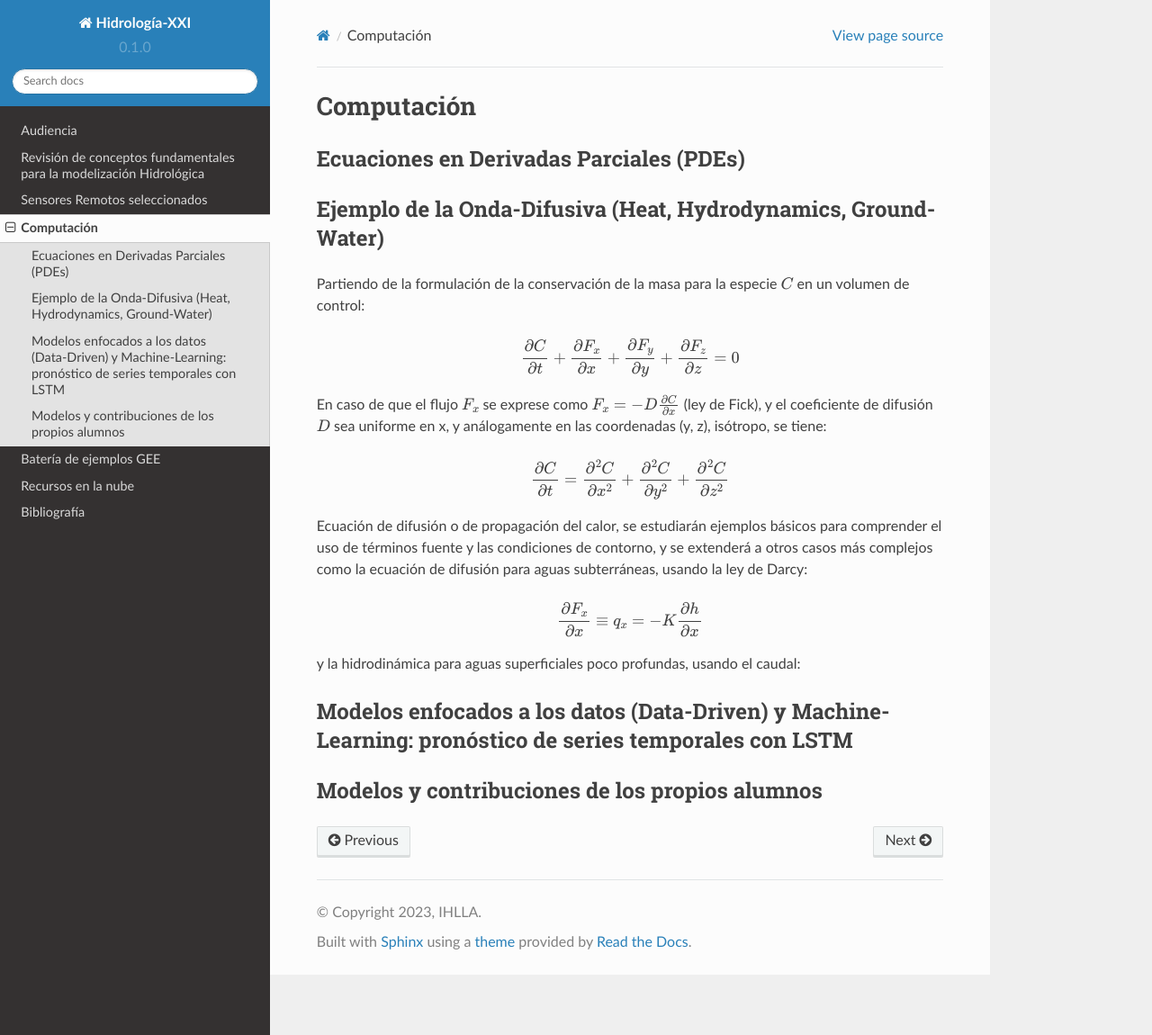
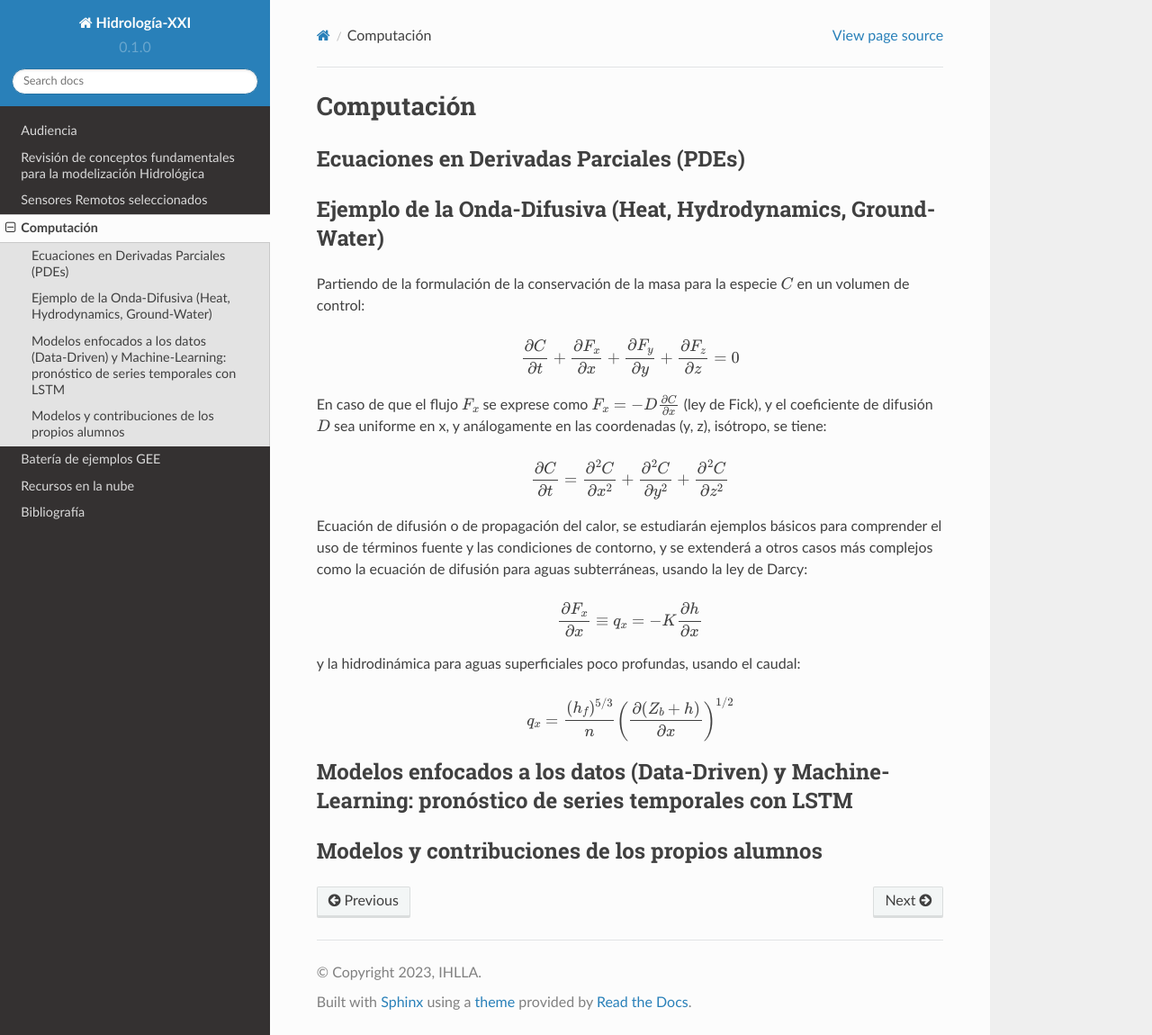
Before and after one commit to ivillamadrid/HidrologiaXXI, a Sphinx documentation site: the page built from docs/source/computacion.rst, in a window 1280 px wide and 1150 px high. Shown: the whole window at 90% size. Built offline with Sphinx 7.4.7 and the Read the Docs theme 2.0.0, drawn with Linux system fonts in a browser that asks for light colours.

Commit message:
Update computacion.rst

```diff
--- a/docs/source/computacion.rst
+++ b/docs/source/computacion.rst
@@ -28,6 +28,10 @@ y se extenderá a otros casos más complejos como la ecuación de difusión para
 
 y la hidrodinámica para aguas superficiales poco profundas, usando el caudal:
 
+.. math::
+
+ q_x =  \frac{(h_f)^{5/3}}{n} \left(\frac{\partial(Z_b+h)}{\partial x}\right)^{1/2}
+
 
 Modelos enfocados a los datos (Data-Driven) y Machine-Learning: pronóstico de series temporales con LSTM
 --------------------------------------------------------------------------------------------------------
```
